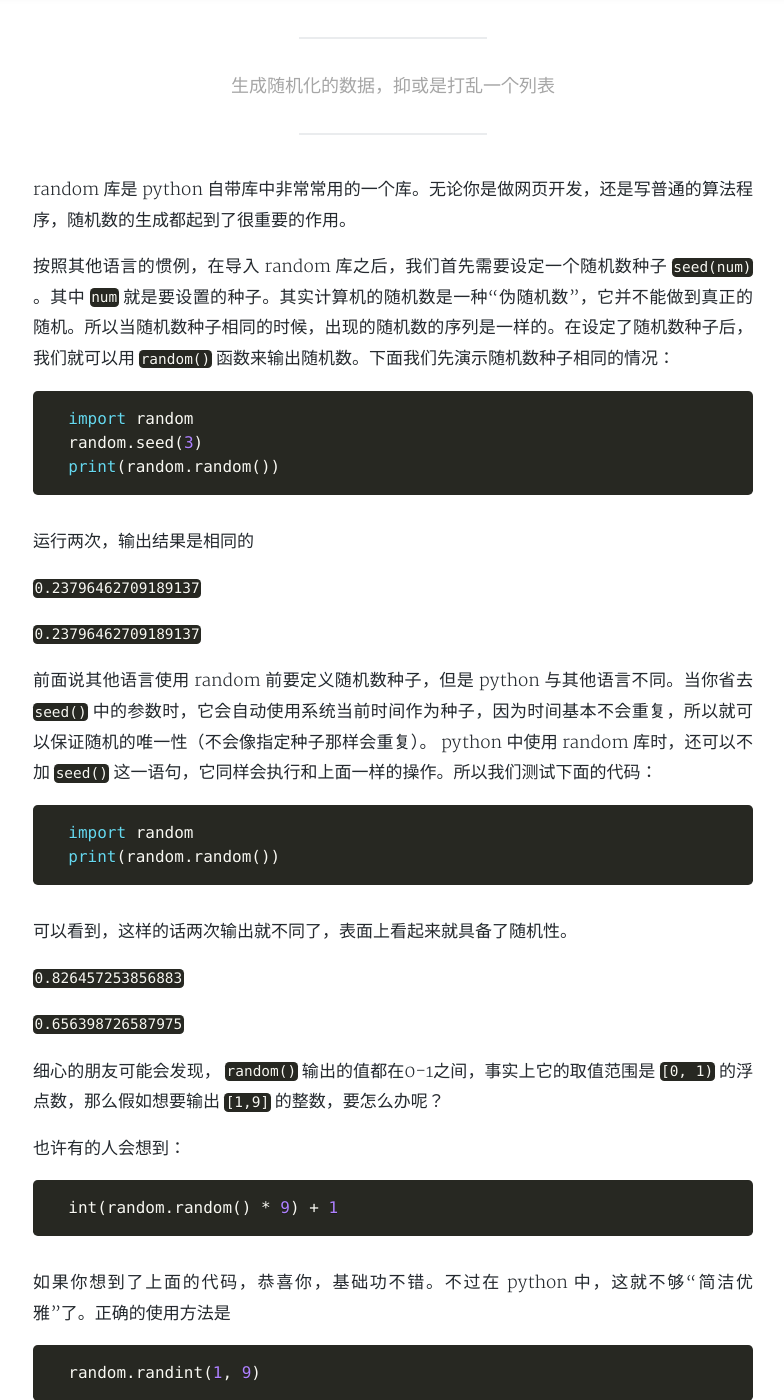
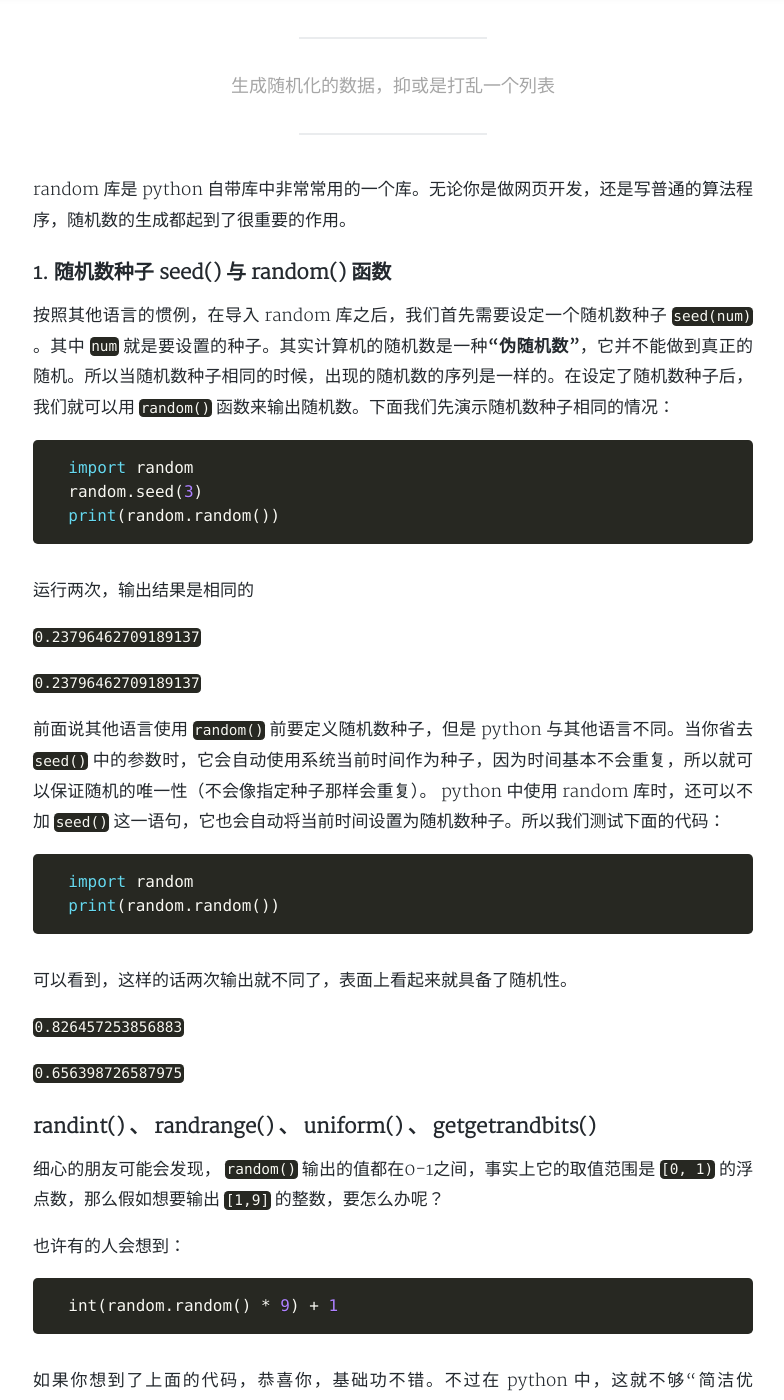
Before and after one commit to cometeme/cometeme.github.io, a Jekyll site: the page built from _posts/2018-08-03-random库.md, in a window 1280 px wide and 1400 px high, scrolled down 463 px. Shown: the whole window, without its empty margins (247-1031 px from the left). Built offline with Jekyll 4.4.1, drawn with Linux system fonts in a browser that asks for light colours; nearby versions of some CDN libraries; a style sheet for code colours, icons or effects is not loaded; some of the changed text lies outside the part shown.

Commit message:
Update 2018-08-03-random库.md

````diff
--- a/_posts/2018-08-03-random库.md
+++ b/_posts/2018-08-03-random库.md
@@ -10,7 +10,9 @@
 
 random 库是 python 自带库中非常常用的一个库。无论你是做网页开发，还是写普通的算法程序，随机数的生成都起到了很重要的作用。
 
-按照其他语言的惯例，在导入 random 库之后，我们首先需要设定一个随机数种子 `seed(num)` 。其中 `num` 就是要设置的种子。其实计算机的随机数是一种“伪随机数”，它并不能做到真正的随机。所以当随机数种子相同的时候，出现的随机数的序列是一样的。在设定了随机数种子后，我们就可以用 `random()` 函数来输出随机数。下面我们先演示随机数种子相同的情况：
+### 1. 随机数种子 seed() 与 random() 函数
+
+按照其他语言的惯例，在导入 random 库之后，我们首先需要设定一个随机数种子 `seed(num)` 。其中 `num` 就是要设置的种子。其实计算机的随机数是一种**“伪随机数”**，它并不能做到真正的随机。所以当随机数种子相同的时候，出现的随机数的序列是一样的。在设定了随机数种子后，我们就可以用 `random()` 函数来输出随机数。下面我们先演示随机数种子相同的情况：
 
 ```python
   import random
@@ -24,7 +26,7 @@
 
 `0.23796462709189137`
 
-前面说其他语言使用 random 前要定义随机数种子，但是 python 与其他语言不同。当你省去 `seed()` 中的参数时，它会自动使用系统当前时间作为种子，因为时间基本不会重复，所以就可以保证随机的唯一性（不会像指定种子那样会重复）。 python 中使用 random 库时，还可以不加 `seed()` 这一语句，它同样会执行和上面一样的操作。所以我们测试下面的代码：
+前面说其他语言使用 `random()` 前要定义随机数种子，但是 python 与其他语言不同。当你省去 `seed()` 中的参数时，它会自动使用系统当前时间作为种子，因为时间基本不会重复，所以就可以保证随机的唯一性（不会像指定种子那样会重复）。 python 中使用 random 库时，还可以不加 `seed()` 这一语句，它也会自动将当前时间设置为随机数种子。所以我们测试下面的代码：
 
 ```python
   import random
@@ -36,6 +38,8 @@
 `0.826457253856883`
 
 `0.656398726587975`
+
+### randint() 、 randrange() 、 uniform() 、 getgetrandbits()
 
 细心的朋友可能会发现， `random()` 输出的值都在0-1之间，事实上它的取值范围是 `[0, 1)` 的浮点数，那么假如想要输出 `[1,9]` 的整数，要怎么办呢？
 
@@ -51,13 +55,15 @@
   random.randint(1, 9)
 ```
 
-`randint(a, b)` 的作用是产生一个 `[a, b]` 的整数。与这个不同的是， `randrange(m, n[, k = 1])` 这个函数可以产生一个 `[m, n)` 之间以 `k` 为步长的整数，其中参数 `k` 是可以省略的，默认值为1。使用上面几个函数时，要注意开闭区间。
+`randint(a, b)` 的作用是产生一个 `[a, b]` 的整数。与这个不同的是， `randrange(m, n[, k = 1])` 这个函数可以产生一个 `[m, n)` 之间以 `k` 为步长的整数，其中参数 `k` 是可以省略的，默认值为1。使用上面几个函数时，要**注意开闭区间**。
 
 `randint(a, b)` 和 `randrange(m, n[, k = 1])` 这两个函数产生的都是整数。如果要随机产生一段区间的浮点数的话，就可以用 `uniform(a, b)` 这一个函数，它可以生成一个区间为 `[a, b]` 的随机小数。除此之外，还有一个 `getrandbits(k)` 的函数，它可以产生k比特长的随机整数，在使用固定位数16进制数或者2进制数时，这个函数将更加好用。
 
 上面讲了这么多都是和生成随机数有关，不过 random 库不仅仅能产生随机数，它还能实现更多的功能……
 
-比如说你想做一个随机点名的程序，假如只能生成随机数的话，你还必须要将产生的随机数一一分配（比如说分配学号），这样并不直观。这个时候， python 就给我们提供了一个很好的选择 -- `choice(seq)` 。这个函数可以实现从一个列表中随机选择一个内容并返回。例如以下的代码：
+### choice() 与 choices() - 随机选择
+
+比如说你想做一个随机点名的程序，你将所以学生的姓名放在一个列表中。假如 random 库只能实现生成随机数的功能的话，你还必须要将产生的随机数一一分配（比如说分配学号），这样并不直观。这个时候， python 就给我们提供了一个很好的选择 -- `choice(seq)` 。这个函数可以实现从一个列表中随机选择一个内容并返回。例如以下的代码：
 
 ```python
   import random
@@ -79,9 +85,11 @@
   ['Jack', 'Jack']
 ```
 
-接下来就是一个更有趣的函数了， `shuffle(seq)` ，它可以将一个序列打乱。注意它会将数列“原地打乱”，意思就是说，运行完毕后 `seq` 保存的就是打乱后的序列，而将这个函数的结果直接输出或者赋值给其他变量都是不可行的。
+### shuffle() - 随机打乱一个序列
 
-错误用法：
+接下来就是一个更有趣的函数了， `shuffle(seq)` ，它可以将一个序列打乱。注意它会将数列**原地打乱**，意思就是说，运行完毕后 `seq` 保存的就是打乱后的序列，而将这个函数的结果直接输出或者赋值给其他变量都是**不可行**的。
+
+**错误**用法：
 
 ```python
   import random
@@ -100,4 +108,6 @@
 
 返回值是 `['Mike', 'Jack', 'David']`
 
+### 结语与其他文档
+
 以上就是本教程的全部内容了。 random 库还有其他拓展的内容，包括以上介绍的 `choices` 、 `shuffle` 函数都还有额外的参数可供选择。具体可以参考 [官方文档](https://docs.python.org/3/library/random.html) 。
````
